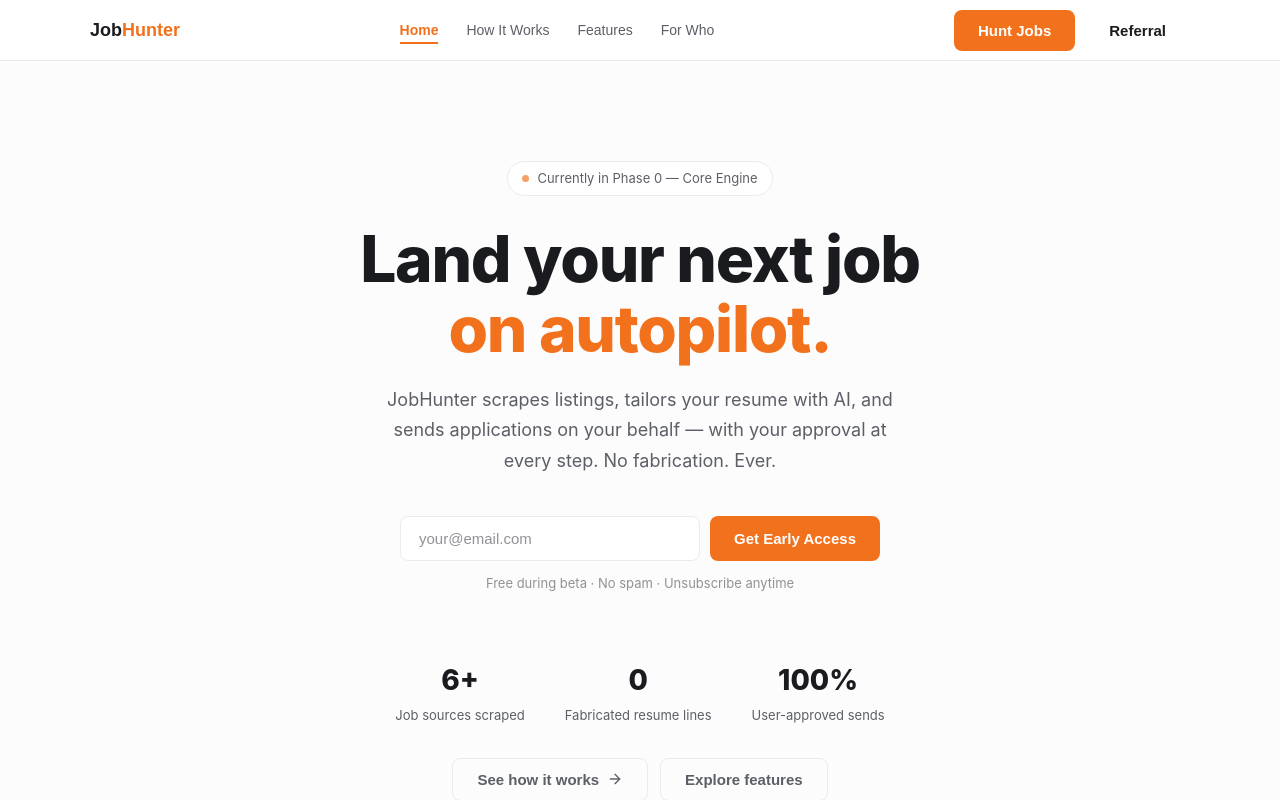
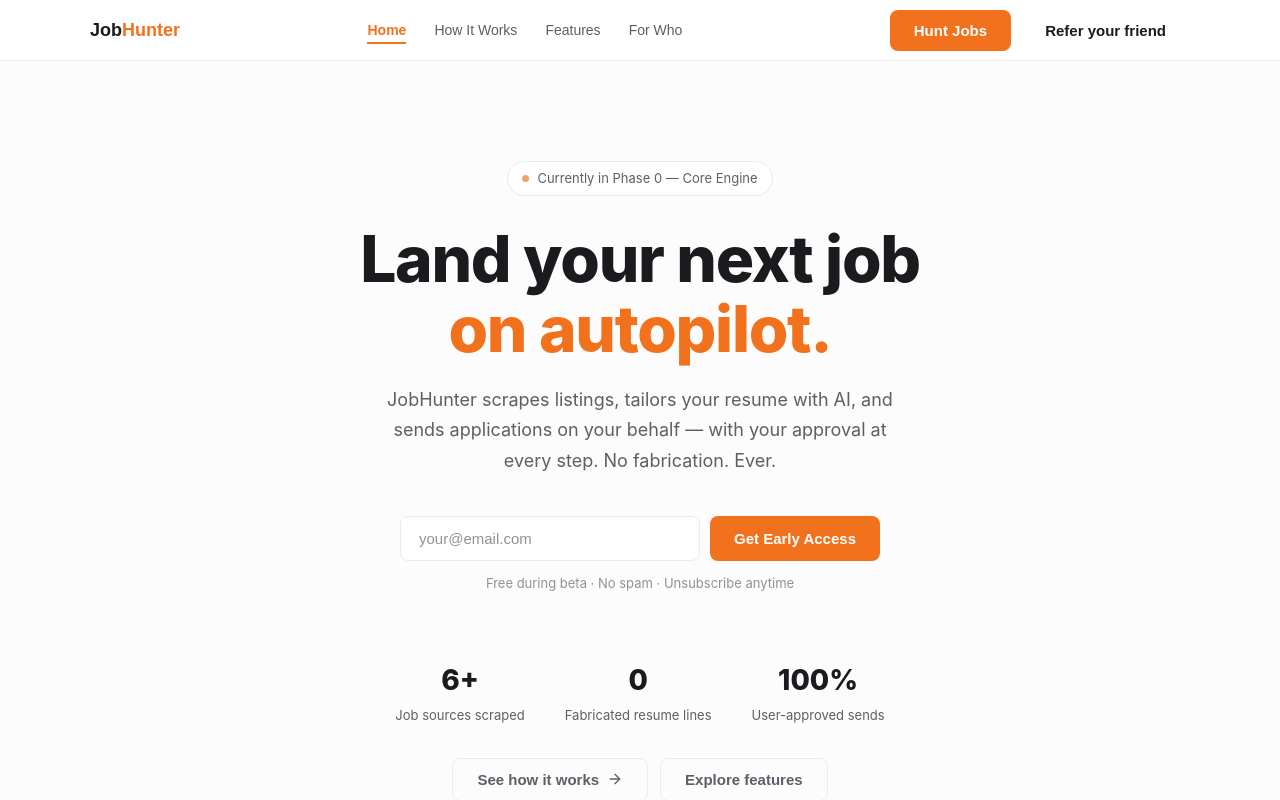
Before and after one commit to Alpha-Jolt/JobHunter-Website, a React (Vite) app: page / in a window 1280 px wide. Shown: the top 800 px of the page. Built offline with nearby package versions, Linux system fonts and the light colour scheme; no server answers.

Commit message:
Updated Nav.tsx

```diff
--- a/src/components/Nav.tsx
+++ b/src/components/Nav.tsx
@@ -38,7 +38,7 @@ export default function Nav({ current, navigate, onOpenWaitlist }: Props) {
             <span>Hunt Jobs</span>
           </button>
           <button className="btn nav-referral-btn">
-            <span>Referral</span>
+            <span>Refer your friend</span>
           </button>
         </div>
       </div>
```
